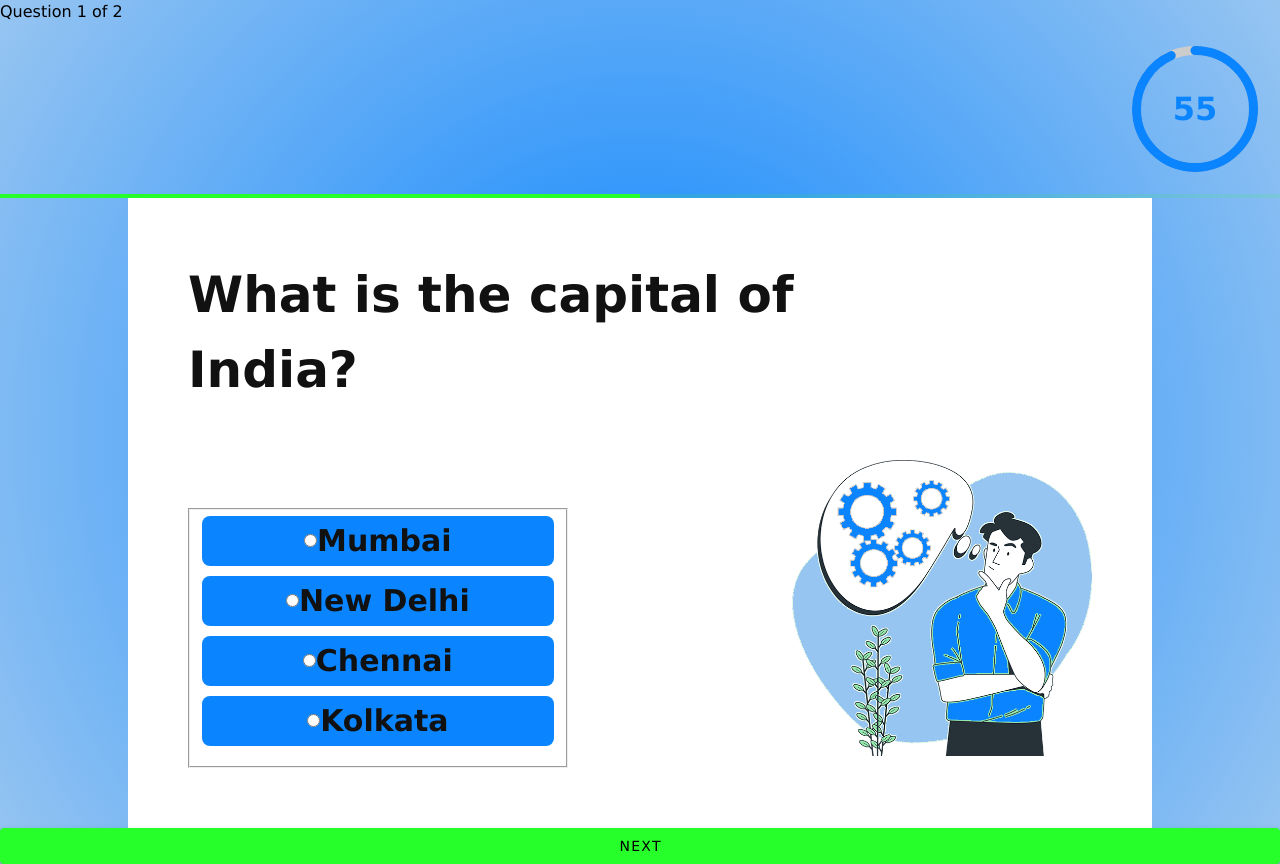
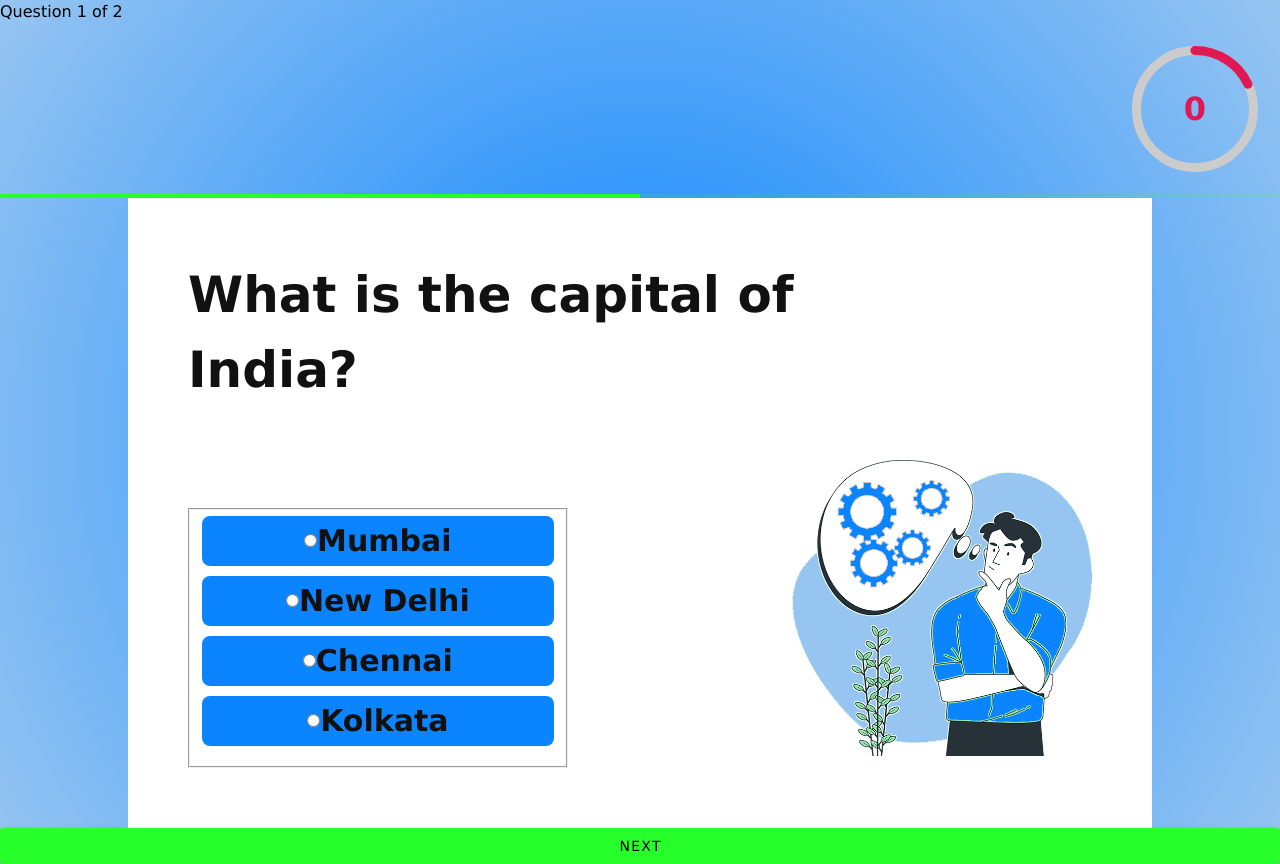
Before and after one commit to Feralwater/Q-for-Quizzes, a Vue app: page / in a window 1280 px wide. Built offline with nearby package versions, Linux system fonts and the light colour scheme.

Commit message:
add next question setting if time is ended

```diff
--- a/src/assets/Data/basicQuestions.ts
+++ b/src/assets/Data/basicQuestions.ts
@@ -9,7 +9,7 @@ export const basicQuestions = [
       "Chennai",
       "Kolkata"
     ],
-    timeToAnswer: 60,
+    timeToAnswer: 5,
   },
   {
     id: 2,
--- a/src/components/CountDown/CountDown.vue
+++ b/src/components/CountDown/CountDown.vue
@@ -9,9 +9,14 @@ const props = defineProps({
   }
 });
 
+const emit = defineEmits(["timeUp"]);
+
 const { countdown, watchTime } = useCountDown(props.time);
 
 watch(() => props.time, watchTime);
+watch(countdown, (countdown) => {
+    emit("timeUp", countdown);
+});
 
 const radius = 45;
 const circumference = 2 * Math.PI * radius;
--- a/src/components/CountDown/useCountDown.ts
+++ b/src/components/CountDown/useCountDown.ts
@@ -11,7 +11,7 @@ export const useCountDown = (initialTime: number) => {
 
     intervalId = setInterval(() => {
       countdown.value--;
-      if (countdown.value === 0) {
+      if (countdown.value === -1) {
         stopCountDown();
       }
     }, 1000);
--- a/src/views/QuizView/QuizView.vue
+++ b/src/views/QuizView/QuizView.vue
@@ -29,13 +29,22 @@ const currentQuestionNumber = computed(() => currentQuestionIndex.value + 1);
 
 const onNextQuestion = () => currentQuestionIndex.value++;
 
+const handleCountdownFinished = (time: number) => {
+  if (time === -1) {
+    onNextQuestion();
+  }
+};
+
 </script>
 
 <template>
   <div class="quiz">
     Question {{ currentQuestionNumber }} of {{ basicQuestions.length }}
     <div class="quiz__countdown">
-      <CountDown :time="currentQuestion.timeToAnswer" />
+      <CountDown
+        :time="currentQuestion.timeToAnswer"
+        @time-up="handleCountdownFinished"
+      />
     </div>
     <v-progress-linear
       color="primary"
```
